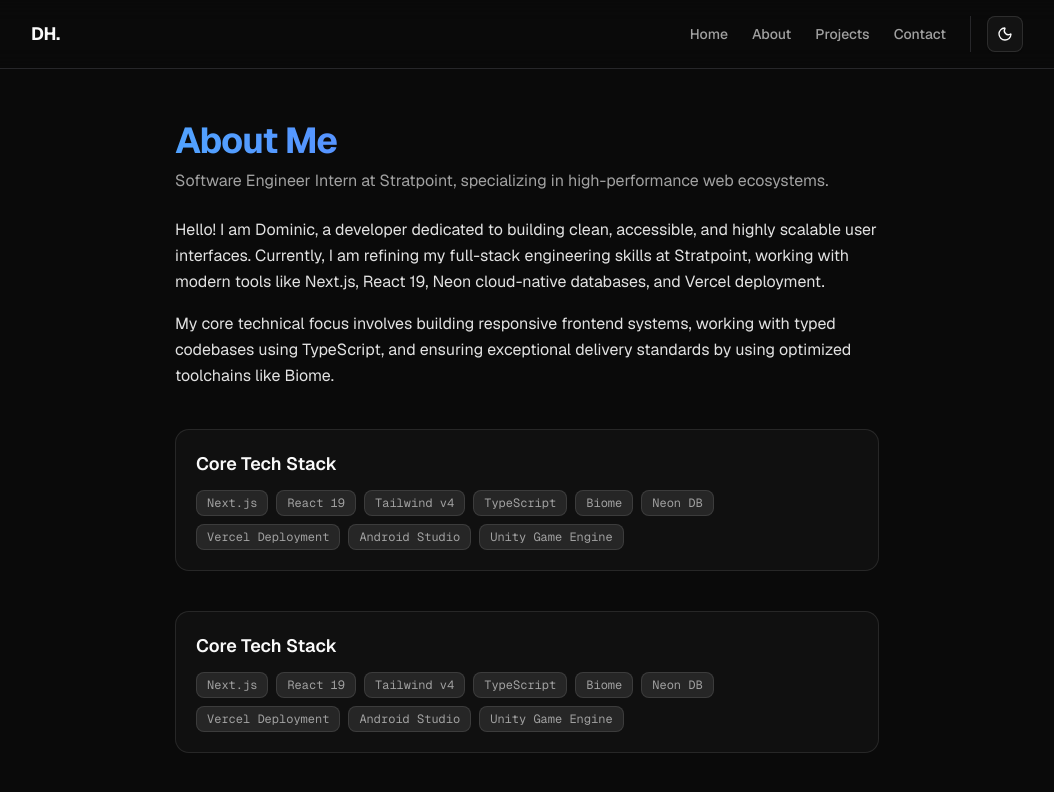
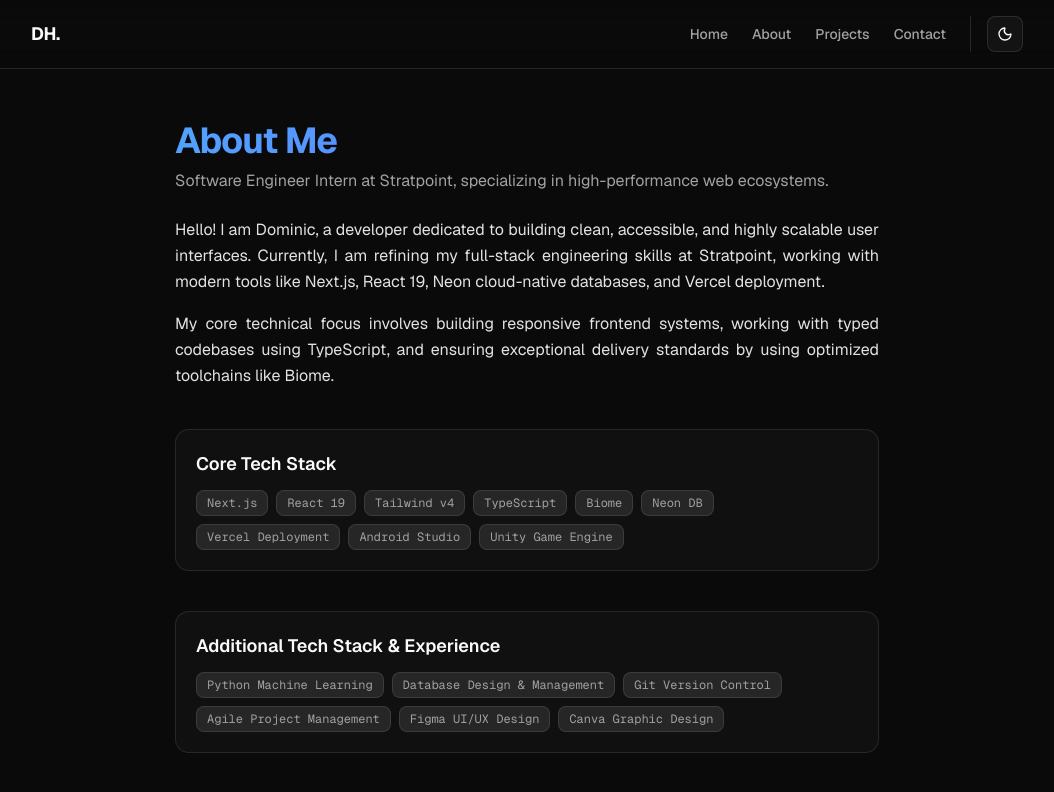
Before and after one commit to idominicherce-web/my-portfolio, a Next.js app: page /about in a window 1280 px wide. Shown: the top 792 px of the page, without its empty margins (113-1167 px from the left). Built offline with nearby package versions, Linux system fonts and the light colour scheme.

Commit message:
feat(about): added more skills info and delay()

```diff
--- a/app/about/page.tsx
+++ b/app/about/page.tsx
@@ -1,8 +1,8 @@
-// const delay = (ms: number) => new Promise((resolve) => setTimeout(resolve, ms));
+const delay = (ms: number) => new Promise((resolve) => setTimeout(resolve, ms));
 
-export default function AboutPage() {
+export default async function AboutPage() {
 	// Simulate a temporary server transmission delay to watch the skeleton stream
-	// await delay(1500);
+	await delay(750);
 
 	return (
 		<main className="flex-1 max-w-3xl w-full mx-auto p-8 flex flex-col gap-6 justify-center min-h-[calc(100vh-65px)]">
@@ -16,7 +16,7 @@ export default function AboutPage() {
 				</p>
 			</div>
 
-			<div className="flex flex-col gap-4 text-foreground/90 leading-relaxed text-sm md:text-base">
+			<div className="flex flex-col gap-4 text-foreground/90 leading-relaxed text-sm md:text-base text-justify wrap-break-word">
 				<p>
 					Hello! I am Dominic, a developer dedicated to building clean,
 					accessible, and highly scalable user interfaces. Currently, I am
@@ -59,19 +59,16 @@ export default function AboutPage() {
 			</div>
 			<div className="mt-4 p-5 rounded-xl border border-border bg-card/50 transition-colors duration-200">
 				<h2 className="text-lg font-semibold text-foreground mb-3">
-					Core Tech Stack
+					Additional Tech Stack & Experience
 				</h2>
 				<div className="flex flex-wrap gap-2">
 					{[
-						"Next.js",
-						"React 19",
-						"Tailwind v4",
-						"TypeScript",
-						"Biome",
-						"Neon DB",
-						"Vercel Deployment",
-						"Android Studio",
-						"Unity Game Engine",
+						"Python Machine Learning",
+						"Database Design & Management",
+						"Git Version Control",
+						"Agile Project Management",
+						"Figma UI/UX Design",
+						"Canva Graphic Design",
 					].map((skill) => (
 						<span
 							key={skill}
```
